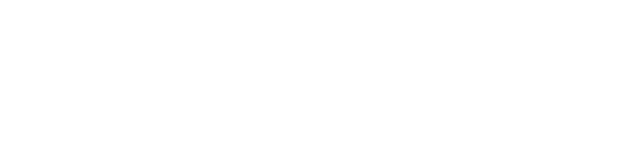
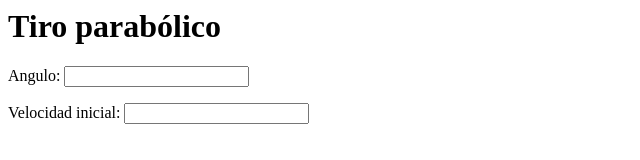
Before and after one commit to Roura05/proyectoGrupal, a plain HTML site: page index.html in a window 1280 px wide. Shown: the whole page, without its empty margins (0-640 px from the left). Drawn offline with Linux system fonts and the light colour scheme.

Commit message:
Update index.html #1

```diff
--- a/index.html
+++ b/index.html
@@ -1,3 +1,8 @@
 <html>
+  <body>
+    <h1>Tiro parabólico</h1>
+    <p>Angulo: <input type= "number" name = "angulo" id = "angulo"></p>
+    <p>Velocidad inicial: <input type = "number" name = "velocidad" id = "velocidad"></p>
 
+  </body>
 </html>
```
